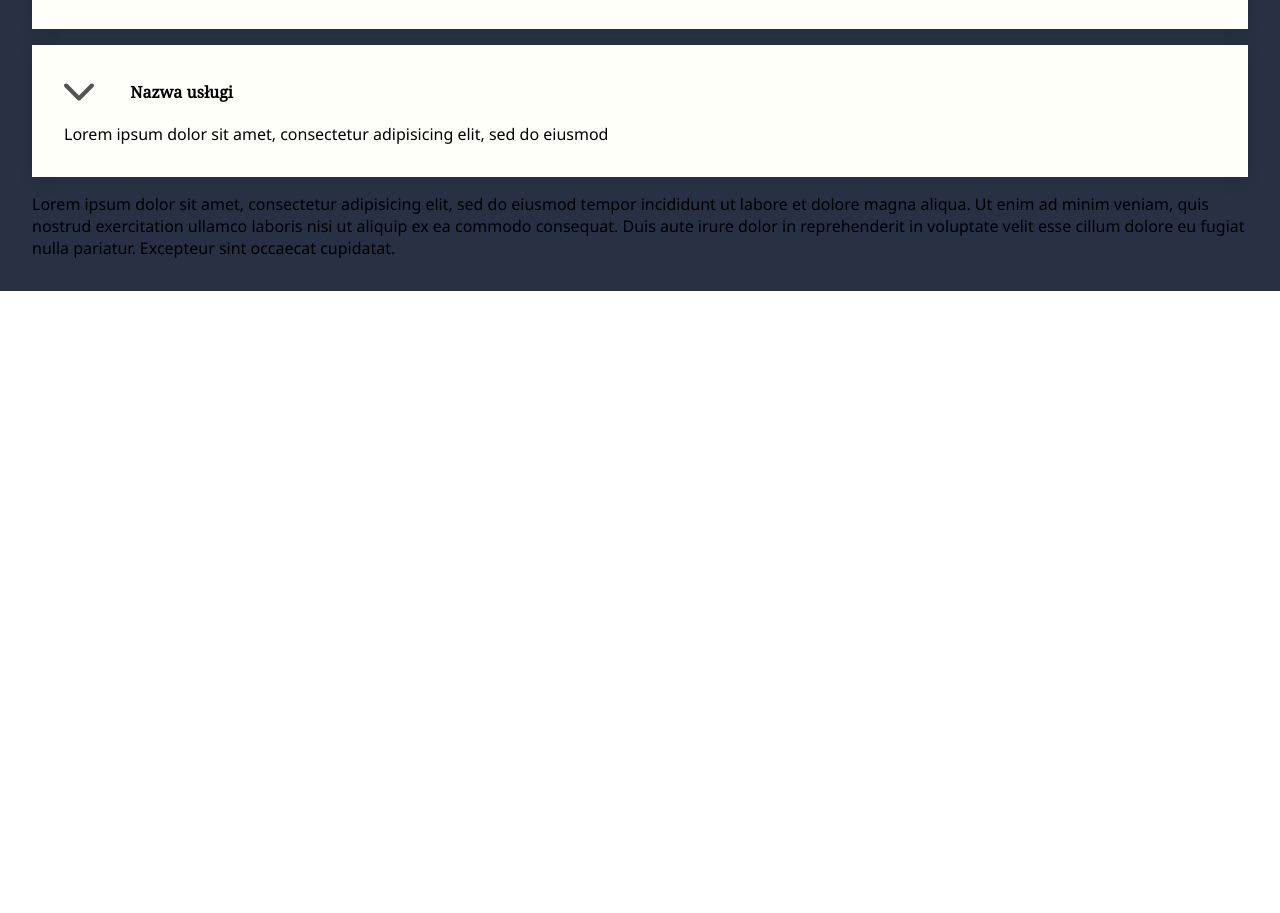
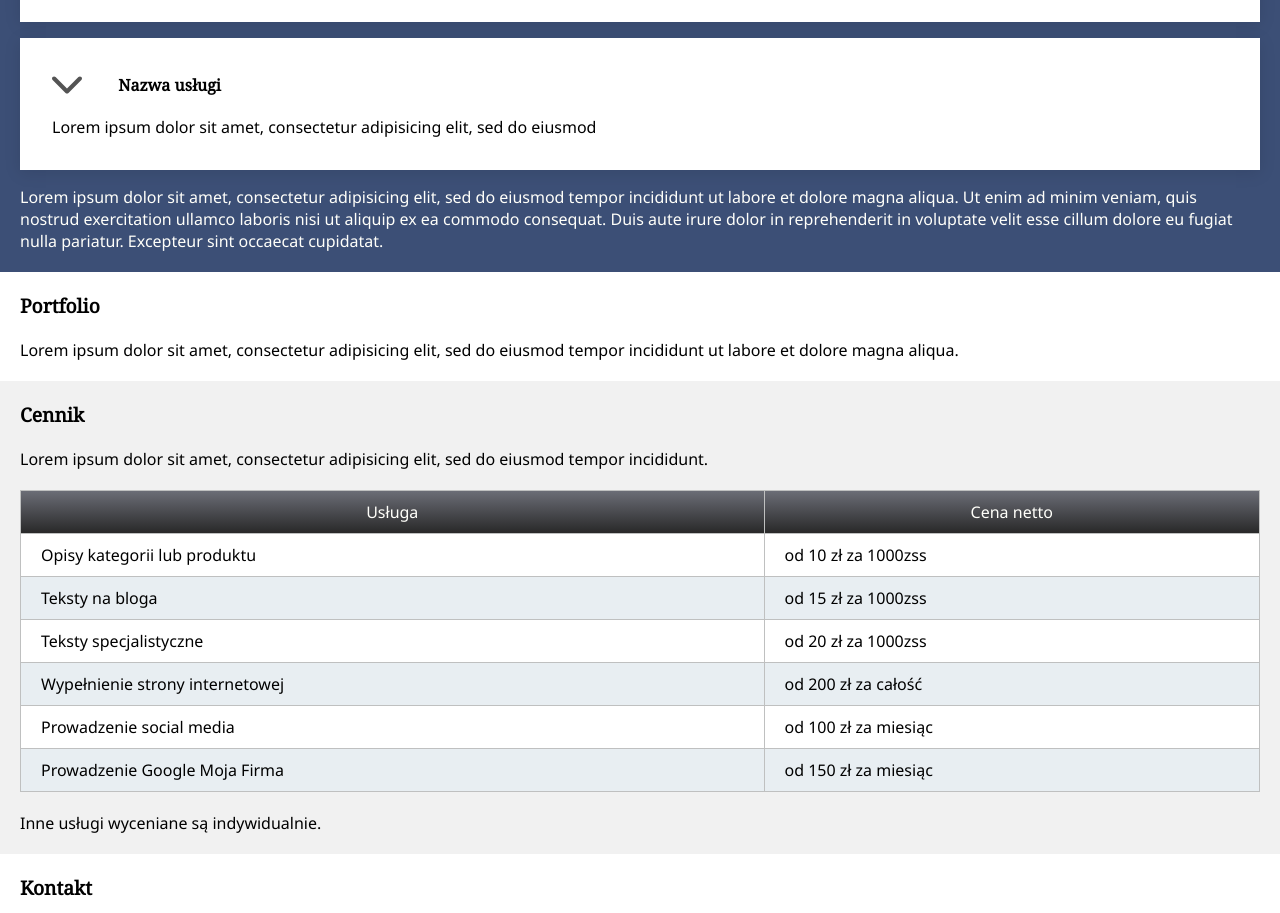
Before and after one commit to 3Milo/DarkSide, a website: page index.html in a window 1280 px wide. Shown: the part 1884-2797 px from the top of the page. Before the commit the page ends 2175 px from the top, so only its background shows below. Drawn offline with nearby package versions, Linux system fonts and the light colour scheme.

Commit message:
big update

```diff
--- a/index.html
+++ b/index.html
@@ -67,13 +67,64 @@
             cillum dolore eu fugiat nulla pariatur. Excepteur sint occaecat cupidatat.</p>
         </div>
         <div class="portfolio">
+            <h1>Portfolio</h1>
+            <p>Lorem ipsum dolor sit amet, consectetur adipisicing elit, sed do eiusmod
+            tempor incididunt ut labore et dolore magna aliqua.</p>
+            <div class="carousel">
 
+            </div>
         </div>
         <div class="prices">
-
+            <h1>Cennik</h1>
+            <p>Lorem ipsum dolor sit amet, consectetur adipisicing elit, sed do eiusmod
+            tempor incididunt.</p>
+            <table style="width:100%">
+                <tr>
+                    <th>Usługa</th>
+                    <th>Cena netto</th>
+                </tr>
+                <tr>
+                    <td>Opisy kategorii lub produktu</td>
+                    <td>od 10 zł za 1000zss</td>
+                </tr>
+                <tr>
+                    <td>Teksty na bloga</td>
+                    <td>od 15 zł za 1000zss</td>
+                </tr>
+                <tr>
+                    <td>Teksty specjalistyczne</td>
+                    <td>od 20 zł za 1000zss</td>
+                </tr>
+                <tr>
+                    <td>Wypełnienie strony internetowej</td>
+                    <td>od 200 zł za całość</td>
+                </tr>
+                <tr>
+                    <td>Prowadzenie social media</td>
+                    <td>od 100 zł za miesiąc</td>
+                </tr>
+                <tr>
+                    <td>Prowadzenie Google Moja Firma</td>
+                    <td>od 150 zł za miesiąc</td>
+                </tr>
+            </table>
+            <p>Inne usługi wyceniane są indywidualnie.</p>
         </div>
         <div class="contact">
-
+            <h1>Kontakt</h1>
+            <p>Chętnie odpowiem na wszystkie pytania.</p>
+            <div>
+                <img src="images/telephone.svg" alt="phone">
+                <p>510 480 154</p>
+            </div>
+            <div>
+                <img src="images/envelope.svg" alt="message">
+                <p>csk.kontakt@gmail.com</p>
+            </div>
         </div>
+        <footer>
+            <p>Maciej Ataman usługi wizerunkowe i SEO</p>
+            <p>NIP: 7010948017</p>
+        </footer>
     </body>
 </html>
--- a/styles/scss/_about.scss
+++ b/styles/scss/_about.scss
@@ -1,8 +1,4 @@
 .about {
-	padding: 4vh;
-	h1 {
-		font-family: 'Noto Serif', serif;
-	}
 	p {
 		margin: 4vh 0;
 	}
--- /dev/null
+++ b/styles/scss/_contact.scss
@@ -0,0 +1,19 @@
+.contact {
+	p {
+		margin-bottom: 20px;
+	}
+	div {
+		vertical-align: middle;
+		margin: 20px 0;
+		img {
+			height: 1.2em;
+			vertical-align: middle;
+		}
+		p {
+			display: inline-block;
+			vertical-align: middle;
+			margin-left: 5px;
+			margin-bottom: 0;
+		}
+	}
+}
--- /dev/null
+++ b/styles/scss/_footer.scss
@@ -0,0 +1,5 @@
+footer {
+	background: $grey;
+	color: $white;
+	text-align: center;
+}
--- a/styles/scss/_offer.scss
+++ b/styles/scss/_offer.scss
@@ -1,10 +1,11 @@
 .offer {
 	background: $darkblue;
-	padding: 4vh;
+	color: $white;
 	.tiles {
 		width: 100%;
+		color: black;
 		.tile {
-			background: $white;
+			background: white;
 			padding: 4vh;
 			margin: 2vh 0;
 			vertical-align: middle;
--- /dev/null
+++ b/styles/scss/_prices.scss
@@ -0,0 +1,39 @@
+.prices {
+	background: #f1f1f1;
+	table, th, td {
+		border: 1px solid $silver;
+		border-collapse: collapse;
+	}
+	p {
+		&:first-of-type {
+			margin-bottom: 20px;
+		}
+		margin-top: 20px;
+	}
+	table {
+		background: white;
+		tr {
+			&:nth-child(1) {
+				background: rgb(39,39,39);
+				background: linear-gradient(0deg, rgba(39,39,39,1) 0%, rgba(107,109,118,1) 100%);
+			}
+			&:nth-child(3) {
+				background: $glitter;
+			}
+			&:nth-child(5) {
+				background: $glitter;
+			}
+			&:nth-child(7) {
+				background: $glitter;
+			}
+			th {
+				padding: 10px 0;
+				color: $white;
+				font-weight: 500;
+			}
+			td {
+				padding: 10px 20px;
+			}
+		}
+	}
+}
--- a/styles/scss/_variables.scss
+++ b/styles/scss/_variables.scss
@@ -3,4 +3,6 @@ $lightgrey: #DAD7CD;
 $grey: #515052;
 $white: #FFFFFA;
 $tangerine: #F18F01;
-$darkblue: #283044;
+$darkblue: #3C4F76;
+$silver: #BFC0C0;
+$glitter: #E8EEF2;
--- a/styles/scss/main.scss
+++ b/styles/scss/main.scss
@@ -2,6 +2,10 @@
 
 @import 'about';
 @import 'offer';
+@import 'prices';
+@import 'portfolio';
+@import 'contact';
+@import 'footer';
 
 @import 'menu';
 @import 'burger';
@@ -20,3 +24,13 @@ html {
 	scroll-behavior: smooth;
 	font-family: 'Noto Sans', sans-serif;
 }
+
+.about, .offer, .prices, .portfolio, .contact, footer {
+	padding: 20px;
+}
+
+h1 {
+	margin-bottom: 20px;
+	font-family: 'Noto Serif', serif;
+	font-size: 1.2em;
+}
```
Also changed, not shown: README.md, images/envelope.svg (added), images/telephone.svg (added), styles/main.css, styles/scss/_portfolio.scss (added), 1 other file.
